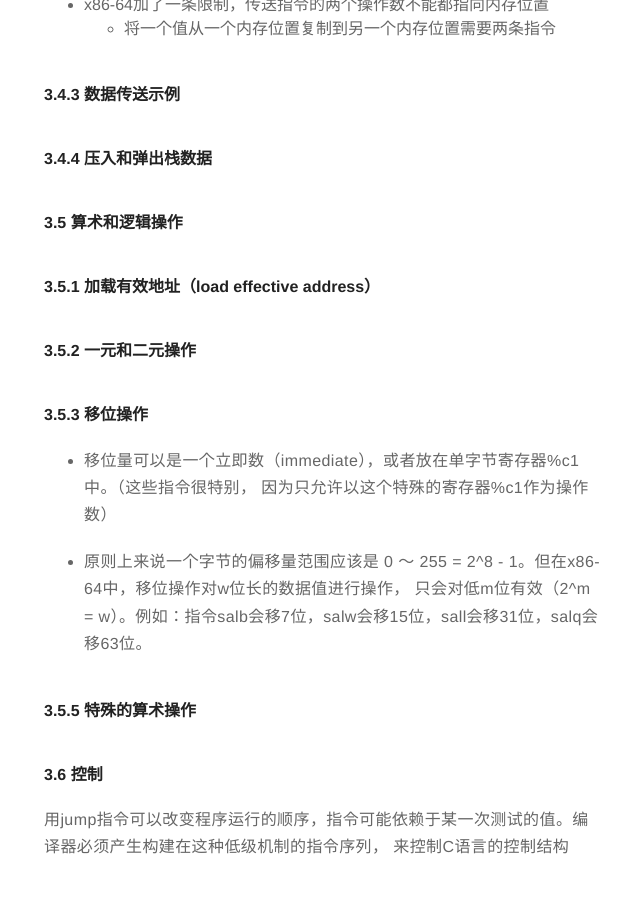
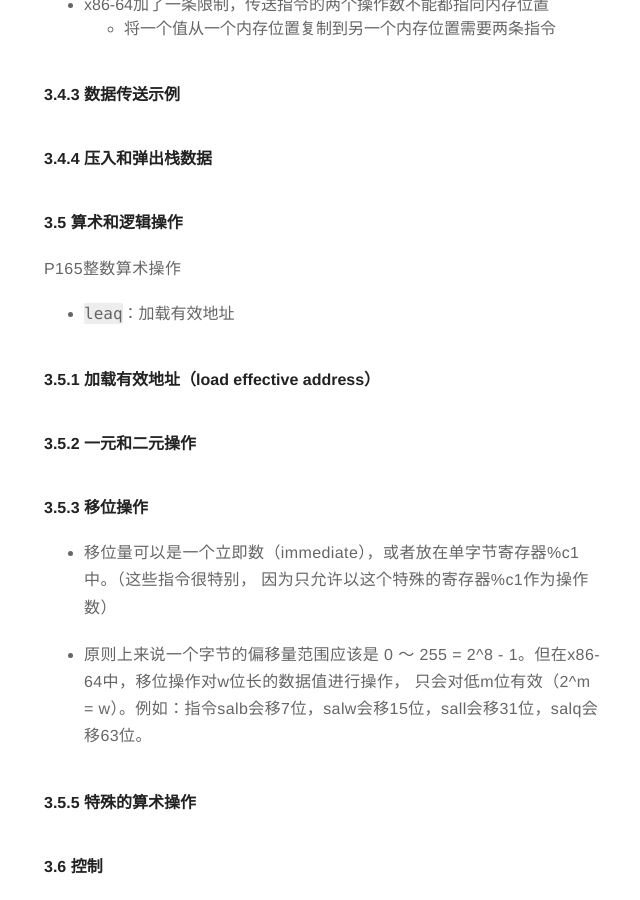
Before and after one commit to dawsonlee1790/dawsonlee1790.github.io, a Jekyll site: the page built from _posts/2018-12-31-《Computer Systems: A Programmer's Perspective》读书笔记.md, in a window 1280 px wide and 900 px high, scrolled down 13576 px. Shown: the whole window, without its empty margins (316-956 px from the left). Built offline with Jekyll 4.4.1, drawn with Linux system fonts in a browser that asks for light colours.

Commit message:
更新文章

```diff
--- a/_posts/2018-12-31-《Computer Systems: A Programmer's Perspective》读书笔记.md
+++ b/_posts/2018-12-31-《Computer Systems: A Programmer's Perspective》读书笔记.md
@@ -37,6 +37,7 @@ tag:
   [21]: /assets/posts/2018-12-31-Computer_Systems_A_Programmer's_Perspective_读书笔记/P155C语言数据类型在x86-64中的大小.png
   [22]: /assets/posts/2018-12-31-Computer_Systems_A_Programmer's_Perspective_读书笔记/P200运行时栈.png
   [23]: /assets/posts/2018-12-31-Computer_Systems_A_Programmer's_Perspective_读书笔记/P200错误.png
+  [P165]: /assets/posts/2018-12-31-Computer_Systems_A_Programmer's_Perspective_读书笔记/P165整数算术操作.png
   [P173]: /assets/posts/2018-12-31-Computer_Systems_A_Programmer's_Perspective_读书笔记/P173-SET指令.png
   [P176]: /assets/posts/2018-12-31-Computer_Systems_A_Programmer's_Perspective_读书笔记/P176页错误.png
 
@@ -467,6 +468,11 @@ x&m
 
 #### 3.5 算术和逻辑操作
 
+P165整数算术操作
+
+* `leaq`：加载有效地址
+
+
 #### 3.5.1 加载有效地址（load effective address）
 
 #### 3.5.2 一元和二元操作
@@ -541,6 +547,8 @@ x&m
 
 GCC只有当分支中是两条加法的时候会使用条件传送，大部分情况下都会使用条件控制，虽然预测错误的开销很大
 
+
+
 #### 3.7 过程
 
 #### 3.7.1 运行时栈
```
Also changed, not shown: assets/posts/2018-12-31-Computer_Systems_A_Programmer's_Perspective_读书笔记/P165整数算术操作.png (added).
